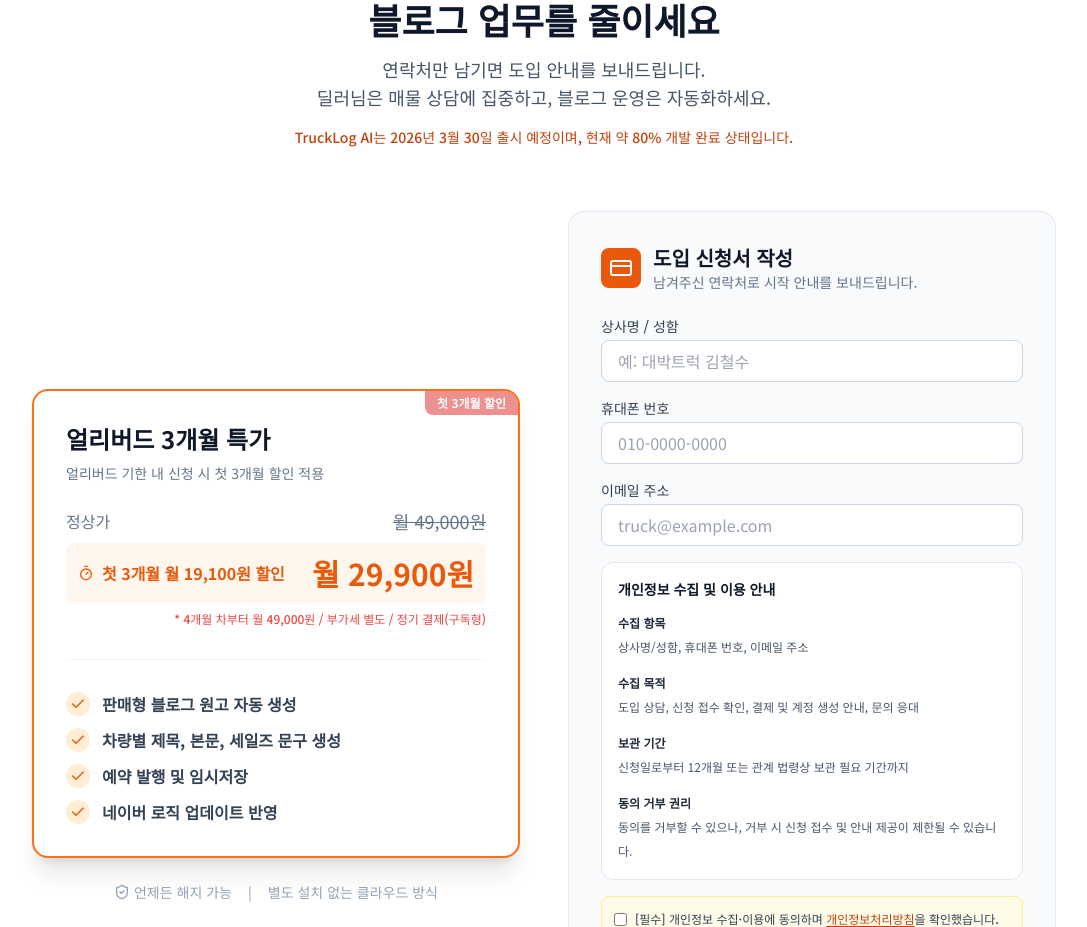
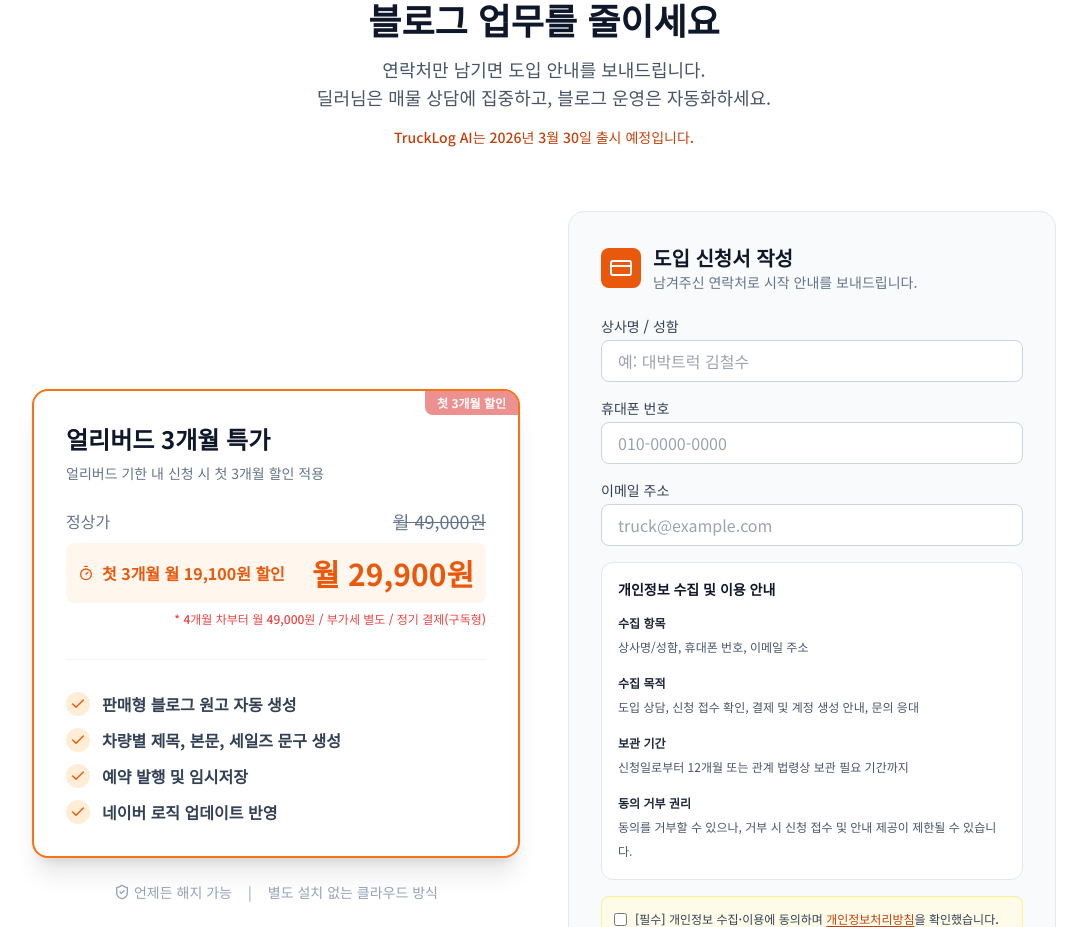
Before and after one commit to zxczxczxc9702/trucklog-ai-landing, a React (Vite) app: page / in a window 1280 px wide. Shown: the part 4264-5191 px from the top of the page, without its empty margins (96-1183 px from the left). Built offline with nearby package versions, Linux system fonts and the light colour scheme.

Commit message:
chore: simplify launch notice copy

```diff
--- a/components/Pricing.tsx
+++ b/components/Pricing.tsx
@@ -123,7 +123,7 @@
             딜러님은 매물 상담에 집중하고, 블로그 운영은 자동화하세요.
           </p>
           <p className="mt-4 text-sm font-medium text-brand-700">
-            TruckLog AI는 2026년 3월 30일 출시 예정이며, 현재 약 80% 개발 완료 상태입니다.
+            TruckLog AI는 2026년 3월 30일 출시 예정입니다.
           </p>
         </div>
 
@@ -188,7 +188,7 @@
                 </div>
                 <h3 className="text-2xl font-bold text-slate-900 mb-2">신청이 접수되었습니다!</h3>
                 <p className="text-slate-600 mb-6 leading-relaxed">
-                  TruckLog AI는 2026년 3월 30일 출시 예정이며, 현재 약 80% 개발 완료 상태입니다.<br/>
+                  TruckLog AI는 2026년 3월 30일 출시 예정입니다.<br/>
                   <br/>
                   빠르게 시작을 원하시면 아래 계좌로 입금해 주세요.<br/>
                   <br/>
```
